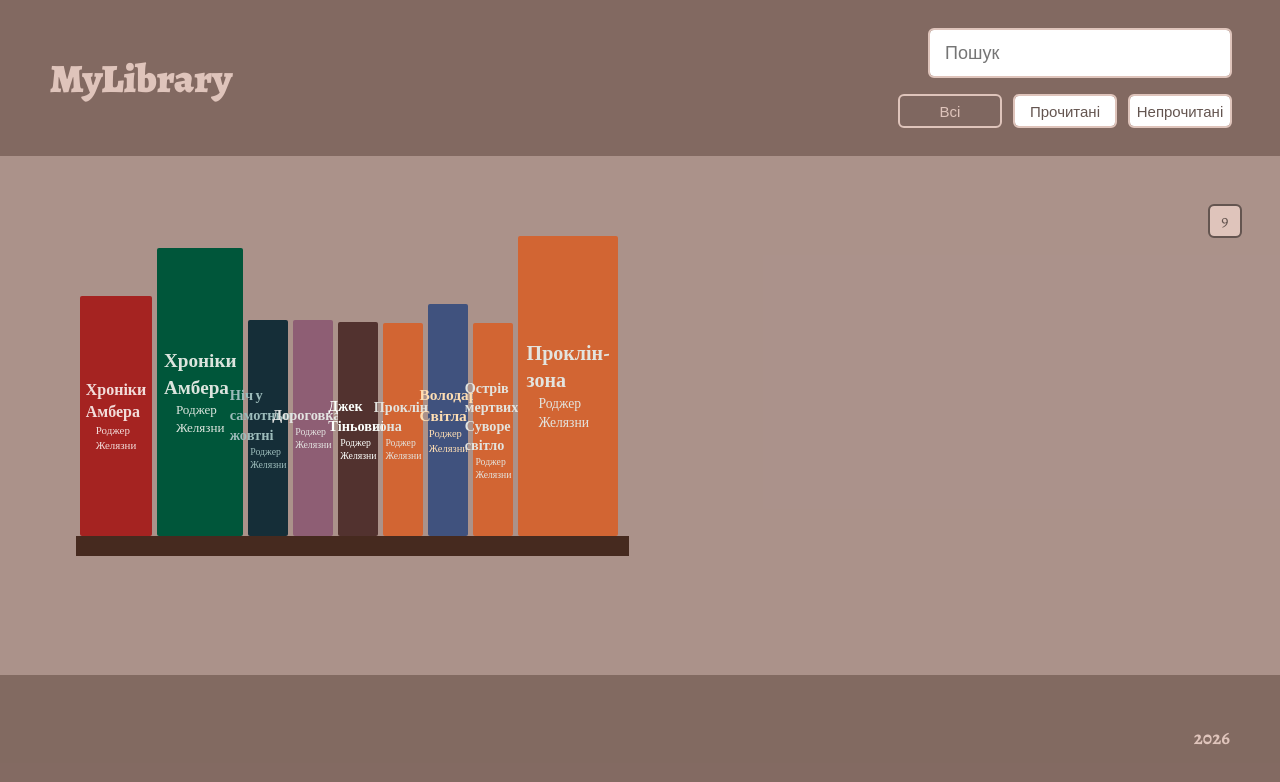
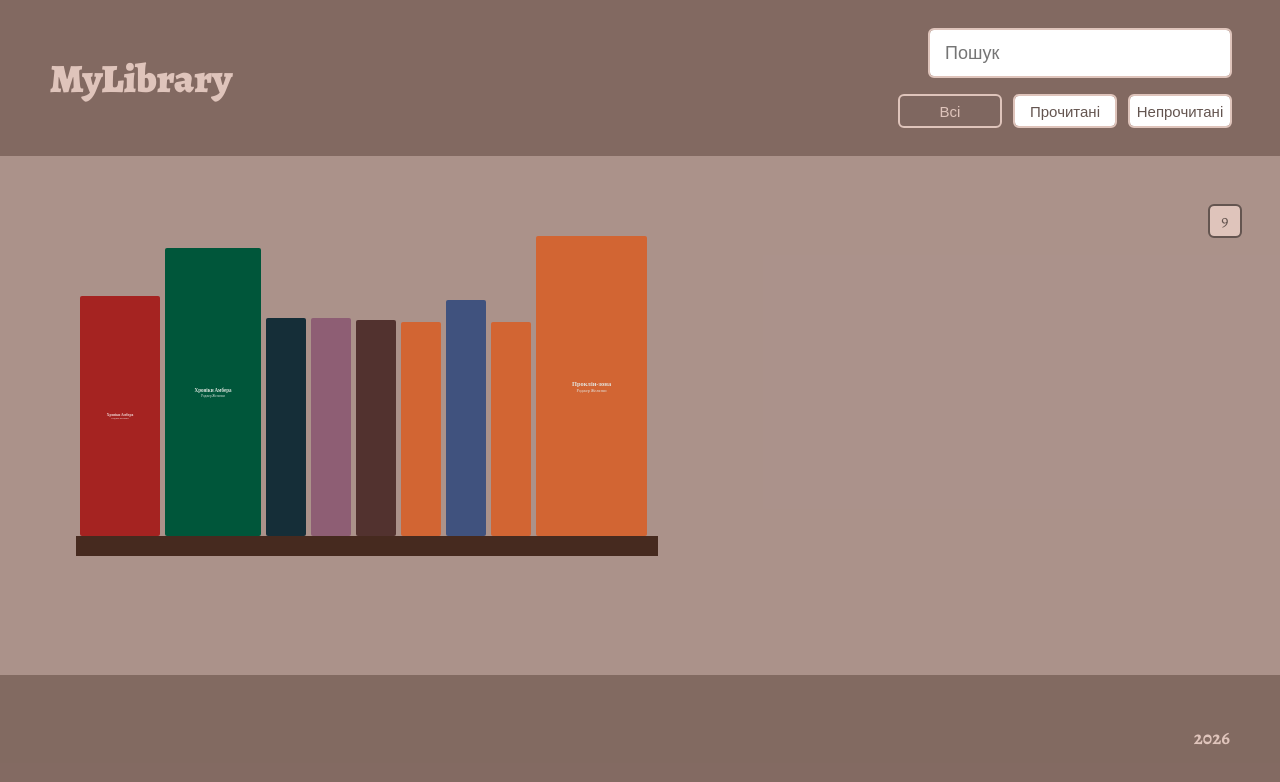
Before and after one commit to AnnaofAmber/MyLibrary, a React (Create React App) app in the folder my-app/: page / in a window 1280 px wide. Shown: the top 782 px of the page. Built offline with nearby package versions, Linux system fonts and the light colour scheme.

Commit message:
adding info to modal

```diff
--- a/my-app/src/components/BookInfo/BookInfo.jsx
+++ b/my-app/src/components/BookInfo/BookInfo.jsx
@@ -1,11 +1,12 @@
 import scss from './BookInfo.module.scss'
 
-export const BookInfo = ({image, author, nameModal, year, genre}) =>{
+export const BookInfo = ({image, author, nameModal, year, genre, publishYear, publisher, pages, read, series, seriesName,volumes, part, rating,description, language, dateOfReading, dateOfBuying}) =>{
     return(
     <div>
         <section>
             <h2>{nameModal}</h2>
             <p>{author}</p>
+            <p>{read}</p>
         <img
         className={scss.img}
         // src={require(`../../covers/${image}`)}
--- a/my-app/src/components/BookItem/BookItem.jsx
+++ b/my-app/src/components/BookItem/BookItem.jsx
@@ -3,10 +3,10 @@ import scss from "./BookItem.module.scss";
 // import { useDispatch } from "react-redux";
 // import { deleteBook } from "../../redux/booksSlice";
 
-export const BookItem = ({ id, name, author, year, genre, cover, image, showModalImage, pages, color, textColor }) => {
+export const BookItem = ({ id, name, author, year, genre, cover, image, showModalImage, color, textColor, nameModal, publishYear, publisher, pages, read, series, seriesName,volumes, part, rating,description, language, dateOfReading, dateOfBuying }) => {
 //   const dispatch = useDispatch();
 //   const onDelete = () => dispatch(deleteBook(id));
-const width = (Number(pages))/10
+const width = (Number(pages))/9
 console.log(width);
 
 let height = (Number(pages))/3
@@ -17,20 +17,19 @@ if (height<200){
 if(height>300){
   height = 300
 }
-// else{
-//   height=height+width
-// }
-const fontSizeTitle = height/15
 
+const fontSizeTitle = 14.5+width/12
 const fontSize = height/22
 
   return (
-    <li className={scss.bookItem}   onClick={() => showModalImage(image, name, author, year, genre)}>
+    <li className={scss.bookItem}   onClick={() => showModalImage(image, name, author, year, genre, cover, publishYear, publisher, pages, read, series, seriesName,volumes, part, rating,description, language, dateOfReading, dateOfBuying  )}>
         <div className={scss.bookSpine} style={{width:`${width}px`, height:`${height}px`, backgroundColor:`${color}`, color:`${textColor}`, }}>
-        <h2 className={scss.name} style={{fontSize:`${fontSizeTitle}px`}}>{name}</h2>
-        <p className={scss.author} style={{fontSize:`${fontSize}px`}}>{author}</p>
+        <h2 className={scss.name} >{name}</h2>
+        <p className={scss.author} >{author}</p>
         </div>
         <div className={scss.shelf}></div>
     </li>
   );
 };
+// style={{fontSize:`${fontSize}px`}}
+// style={{fontSize:`${fontSizeTitle}px`}}
--- a/my-app/src/components/BookItem/BookItem.module.scss
+++ b/my-app/src/components/BookItem/BookItem.module.scss
@@ -3,6 +3,7 @@
     flex-direction: column;
     justify-content: center;
     align-items: center;
+
 
 
 }
@@ -20,9 +21,8 @@
     margin-right: 5px;
   background-color: aliceblue;
   border-radius: 2px;
+       container-type: inline-size
 }
-
-
 
 
 .shelf{
@@ -31,3 +31,11 @@
   width: 110%;
   margin-bottom: 20px;
 }
+
+.name{
+  font-size: 9cqi;
+}
+
+.author{
+  font-size: 6cqi;
+}
--- a/my-app/src/components/BookList/BookList.jsx
+++ b/my-app/src/components/BookList/BookList.jsx
@@ -1,28 +1,37 @@
-import scss from './BookList.module.scss'
-import { BookItem } from "../BookItem/BookItem"
+import scss from "./BookList.module.scss";
+import { BookItem } from "../BookItem/BookItem";
 
-export const BookList = ({showModalImage, filteredBooks}) => {
-
-
-    return(
-         <ul className={scss.bookList}>
-        {filteredBooks.map(book => (
-            <BookItem
+export const BookList = ({ showModalImage, filteredBooks }) => {
+  return (
+    <ul className={scss.bookList}>
+      {filteredBooks.map((book) => (
+        <BookItem
           id={book.id}
           key={book.id}
           name={book.name}
           author={book.author}
           year={book.year}
           genre={book.genre}
-          cover ={book.cover}
+          cover={book.cover}
           image={book.cover}
-          pages={book.pages}
           color={book.color}
           textColor={book.textColor}
           showModalImage={showModalImage}
-          />
-        ))
-    }
+          publishYear={book.publishYear}
+          publisher={book.publisher}
+          pages={book.pages}
+          read={book.read}
+          series={book.series}
+          seriesName={book.seriesName}
+          volumes={book.volumes}
+          part={book.part}
+          rating={book.rating}
+          description={book.description}
+          language={book.language}
+          dateOfReading={book.dateOfReading}
+          dateOfBuying={book.dateOfBuying}
+        />
+      ))}
     </ul>
-    )
-}
+  );
+};
--- a/my-app/src/components/Layout/Layout.jsx
+++ b/my-app/src/components/Layout/Layout.jsx
@@ -1,102 +1,152 @@
-import scss from './Layout.module.scss'
+import scss from "./Layout.module.scss";
 
-import { BookList } from '../BookList/BookList'
-import {BookFilter} from '../BookFilter/BookFilter'
-import { Modal } from '../Modal/Modal';
-import { useState } from 'react';
-import { useSelector } from 'react-redux';
+import { BookList } from "../BookList/BookList";
+import { BookFilter } from "../BookFilter/BookFilter";
+import { Modal } from "../Modal/Modal";
+import { useState } from "react";
+import { useSelector } from "react-redux";
 
-const onFilteredBooks = (books, filter, isRead, ) => {
-  if(filter){
-
-    return books.filter(book =>
-    book.name.toLowerCase().includes(filter.toLowerCase()
-  )||
-      book.author.toLowerCase().includes(filter.toLowerCase()
-  )
-  ||book.genre.toLowerCase().includes(filter.toLowerCase())
-  );
-  }
-
-  if(isRead==='read'){
-
- return books.filter(book =>
-    book.read === true)
-  }
-
-  else if (isRead==='not'){
-
-    return  books.filter(book =>
-    book.read === false)
-  }
-      else{
-      return books
-    }
-};
+/**
+  |============================
+  | все для Modal
+  |============================
+*/
 
 export const Layout = () => {
   const [isModal, setIsModal] = useState(false);
-  const [image, setModalImage] = useState({});
   const [name, setModalName] = useState({});
   const [author, setModalAuthor] = useState({});
   const [year, setModalYear] = useState({});
+  const [publishYear, setPublishYear] = useState({});
   const [genre, setModalGenre] = useState({});
+  const [publisher, setPublisher] = useState({});
+  const [image, setModalImage] = useState({});
+  const [pages, setPages] = useState({});
+  const [read, setRead] = useState({});
+  const [series, setSeries] = useState({});
+  const [seriesName, setSeriesName] = useState({});
+  const [volumes, setVolumes] = useState({});
+  const [part, setPart] = useState({});
+  const [rating, setRating] = useState({});
+  const [description, setDescription] = useState({});
+  const [language, setLanguage] = useState({});
+  const [dateOfReading, setDateOfReading] = useState({});
+  const [dateOfBuying, setDateOfBuying] = useState({});
 
 
-  const showModalImage = (imageModal,name, author, genre, year) => {
+
+  const showModalImage = (imageModal, name, author, genre, year, publishYear, publisher, pages, read, series, seriesName,volumes, part, rating,description, language, dateOfReading, dateOfBuying) => {
+    setIsModal(true);
+    setModalName(name);
+    setModalAuthor(author);
+      setModalYear(year);
+      setPublishYear(publishYear)
+    setModalGenre(genre);
+    setPublisher(publisher)
     setModalImage(imageModal);
-    setModalName(name)
-    setModalAuthor(author)
-    setModalGenre(genre)
-    setModalYear(year)
-    setIsModal(true);
+    setPages(pages);
+    setRead(read);
+    setSeries(series);
+    setSeriesName(seriesName);
+    setVolumes(volumes);
+    setPart(part);
+    setRating(rating);
+    setDescription(description);
+    setLanguage(language);
+    setDateOfReading(dateOfReading);
+    setDateOfBuying(dateOfBuying)
   };
 
   const closeModal = () => {
     setModalImage({});
     setIsModal(false);
+  };
+
+  /**
+    |============================
+    | для фільтра прочитаного
+    |============================
+  */
+
+const onFilteredBooks = (books, filter, isRead) => {
+  if (filter) {
+    return books.filter(
+      (book) =>
+        book.name.toLowerCase().includes(filter.toLowerCase()) ||
+        book.author.toLowerCase().includes(filter.toLowerCase()) ||
+        book.genre.toLowerCase().includes(filter.toLowerCase()),
+    );
   }
 
+  if (isRead === "read") {
+    return books.filter((book) => book.read === true);
+  } else if (isRead === "not") {
+    return books.filter((book) => book.read === false);
+  } else {
+    return books;
+  }
+};
 
-    const books = useSelector(state=>state.books)
-    const filter = useSelector(state=>state.filter)
-    const isRead = useSelector(state=>state.isRead)
-
-
+  const books = useSelector((state) => state.books);
+  const filter = useSelector((state) => state.filter);
+  const isRead = useSelector((state) => state.isRead);
 
   const filteredBooks = onFilteredBooks(books, filter, isRead);
 
-    let i = 0
-      const counter = (filteredBooks) =>{
-       filteredBooks.map(book=>{
-          return i = i+1
-        }
-       )
+  let i = 0;
+  const counter = (filteredBooks) => {
+    filteredBooks.map((book) => {
+      return (i = i + 1);
+    });
+  };
+  counter(filteredBooks);
 
-      }
-
-      counter(filteredBooks)
-
-
+  /**
+    |============================
+    | RETURN
+    |============================
+  */
   return (
     <div className={scss.wrapper}>
       <div className={scss.container}>
         <header className={scss.header}>
-        <h1 className={scss.headerTitle}>
-            MyLibrary
-        </h1>
-        <BookFilter/>
+          <h1 className={scss.headerTitle}>MyLibrary</h1>
+          <BookFilter />
         </header>
         <main className={scss.main}>
           <div className={scss.counter}>{i}</div>
-        <BookList filteredBooks={filteredBooks} showModalImage={showModalImage}/>
-
+          <BookList
+            filteredBooks={filteredBooks}
+            showModalImage={showModalImage}
+          />
         </main>
         <footer className={scss.footer}>
           <h3>2026</h3>
         </footer>
       </div>
-      {isModal && <Modal nameModal={name} image={image} author={author} genre={genre} year={year} onClose={closeModal} />}
+      {isModal && (
+        <Modal
+          nameModal={name}
+          author={author}
+          year={year}
+          publisher={publisher}
+          publishYear={publishYear}
+          genre={genre}
+          image={image}
+          pages={pages}
+          read={read}
+          series={series}
+          seriesName={seriesName}
+          volumes={volumes}
+          part={part}
+          rating={rating}
+          description={description}
+          language={language}
+          dateOfReading={dateOfReading}
+          dateOfBuying={dateOfBuying}
+          onClose={closeModal}
+        />
+      )}
     </div>
-)
-}
+  );
+};
--- a/my-app/src/redux/booksSlice.js
+++ b/my-app/src/redux/booksSlice.js
@@ -23,6 +23,8 @@ const initialState = {
       rating: "5",
       description: "Амбер і Хаос — єдині справжні світи в усьому Всесвіті. Їхнє протистояння — це одвічна боротьба між силами Порядку і Хаосу. Пройшовши ініціацію Лабіринтом чи Лоґрусом, члени королівської сім’ї Амбера та Дворів Хаосу можуть вільно мандрувати Тінями — відображеннями головних світів, а також маніпулювати реальністю. У приватній лікарні Тіні Земля чоловік на ім’я Карл Корі одужує після автокатастрофи. Утративши пам’ять, він і не здогадується, що насправді є одним із дев’яти принців Амбера — Корвіном. Чоловік тікає з лікарні. Йому вдається знайти свою сестру, а потім і брата, відшукати дивну колоду карт Таро, на яких зображений і він сам, а потім пройти Лабіринтом... Згадавши, хто він насправді, Корвін прагне здобути корону Амбера. Та він ще не знає, що проти королівства збираються злі сили...",
       language:'українська',
+      dateOfReading:'',
+      dateOfBuying:'none'
     },
     {
       id: nanoid(),
@@ -44,6 +46,8 @@ const initialState = {
       rating: "5",
       description: "Здавалось би, після закінчення війни між двома головними світами — Амбером і Хаосом — у всьому Всесвіті запанував спокій. Трон Амбера очолює новий король, який понад усе прагне зберегти злагоду та мир. Однак... У Тіні Земля юнак Мерлін, син Корвіна Амберського і Дари з Дворів Хаосу, намагається жити нормальним земним життям, життям без підступів, війн, вендет… І це йому добре вдається, якщо не зважати на те, що трапляється з ним кожного 30 квітня. Саме цього дня упродовж восьми років хтось (чи щось?) намагається його вбити. Пожежа, витік газу, автокатастрофа, стрілянина… А цьогорічний убивця виявився схожою на собаку почварою, що загризла його колишню дівчину Джулію та ледь не вбила і його. Хтось повинен стояти за всім цим, але хто?",
       language:'українська',
+            dateOfReading:'',
+      dateOfBuying:'none'
     },
     {
       id: nanoid(),
@@ -65,6 +69,8 @@ const initialState = {
       rating: "4",
       description: "Книга «Ніч у самотньому жовтні» — це історичне фентезі в декораціях вікторіанського Лондона від американського письменника Роджера Желязни. Джентльмен із ножем Джек та його сторожовий собака Нюх блукають пітьмою столиці Англії, адже беруть участь у Великій Грі. Вона настає кілька разів на століття, коли повний місяць припадає за 31 жовтня. У цьому маскараді хаосу, таємничих квестів і надто знайомих героїв з культових історій звершиться доля цілого світу, що застигне перед величчю стародавніх богів. Джеку ліпше дійти до кінця, бо на тих, хто програє, чекає лихо…",
       language:'українська',
+            dateOfReading:'',
+      dateOfBuying:'none'
     },
         {
       id: nanoid(),
@@ -86,6 +92,8 @@ const initialState = {
       rating: "4",
       description: "Чи можна змінити минуле? Так, якщо знати дорогу. Точніше, Дорогу, єдину і неповторну крізь час, від динозаврів і стародавніх цивілізацій аж у космічно-футуристичну добу. Обрані з різних століть уміють її долати. Тасують події, маніпулюють історією... або просто буденно собі заробляють на прожиття. Кого тут тільки не стрінеш: і горезвісних диктаторів, і славетних письменників, і безіменних пропащих відлюдників у позачассі. А серед інших їздять Дорогою двоє: батько і син, прямують назустріч долі зльоту або загибелі. За штурманів же у тих водіїв незвичні, але поетичні, високотехнологічні та норовливі супутниці. Обидва екіпажі долають перешкоди й ворогів, шукаючи відповіді на життєво важливу загадку. Усе вирішиться при останньому повороті на Вавилон і не обійдеться без драконів, таких любих серцю Джорджа Мартіна, що він аж екранізацію обіцяє.",
       language:'українська',
+            dateOfReading:'',
+      dateOfBuying:'none'
     },
             {
       id: nanoid(),
@@ -107,6 +115,8 @@ const initialState = {
       rating: "3",
       description: "Світ «Джека Тіньового» це чорно-білий світ, розділений поміж Магією, що панує на нічній стороні планети, і Наукою владаркою освітленої сторони. Історія ж, що її розповідає нам автор, здавалось би, простенька й невигадлива історія про нефортунного злодія і крутія на ймення Джек Тіньовий, його страту, воскресіння й жадобу помсти. Прагнучи відплатити за кривду й повернути кохану, він пожертвує хоч цілим світом і вже не зійде з обраного шляху. І на цьому шляху йому не забракне ні відваги, ні жорстокості, ні хитрості, як його творцеві не забракло таланту, щоби перетворити простеньку історію помсти в епічну філософську притчу.",
       language:'українська',
+            dateOfReading:'',
+      dateOfBuying:'none'
     },
 
     {
@@ -129,6 +139,8 @@ const initialState = {
       rating: "4",
       description: "Страшенна хвороба загрожує зменшити людство наполовину… Точніше, не людство, а те, що від нього лишилось, — по ядерному армагедоні. Ліки, що можуть зарадити мору, потрібні «на вчора», ще й дуже далеко, але це героїчне завдання волею долі дісталося байкеру-соціопату. Чи зможе, чи схоче він подолати заради чужого добра жахи Проклін-зони, що накрила прокляттям увесь континент? Як змінить його ця мандрівка? Славетний фантаст розповів нам про це в динамічному бойовику «на колесах» і не без моралі, вплив якого помітний і в пізніших творах про постядерний світ. Колоритні мутанти, мобільні бандити, химерні броньовані транспортні засоби і божевільні стихії — класика жанру!",
       language:'українська',
+            dateOfReading:'',
+      dateOfBuying:'none'
     },
     {
       id: nanoid(),
@@ -150,6 +162,8 @@ const initialState = {
       rating: "4",
       description: "У чарівному барвистому світі панує кастовий устрій на релігійній основі. Свавільні й могутні безсмертні небожителі, що нагадують супергероїв із коміксів, безтурботно раюють, тоді як людство застрягло десь на середньовічному рівні, у шорах невігластва й забобонів. Щойно наука підійме голову, паростки технологій безжально викорінюють, бо знання запорука влади, а владою Небеса ділитися не бажають. Але зухвалий раджа Сіддгартха ще пам’ятає: колись давно, на втраченій далекій батьківщині, було й по-іншому. Він кидає виклик «богам» і розпочинає рух опору, а Небеса проголошують цього «месію» поза законом і намагаються вполювати... У своєму славетному творі Роджер Желязни майстерно обігрує всякі мотиви: божественності й безсмертя, грані між технікою і чарами, розбещення владою, космічної колонізації і навіть транссексуальності, вплітаючи в пишний орнамент ниточки індуїзму й буддизму, іронію і тонкі алюзії. «Володар Світла» найкращий роман 1968 року за версією премії «Г’юґо». Зануртеся й ви в атмосферу східної казки й індійської філософії, що вуалює класичну фантастику.",
       language:'українська',
+            dateOfReading:'',
+      dateOfBuying:'none'
     },
     {
       id: nanoid(),
@@ -171,6 +185,8 @@ const initialState = {
       rating: "4",
       description: "Страшенна хвороба загрожує зменшити людство наполовину… Точніше, не людство, а те, що від нього лишилось, — по ядерному армагедоні. Ліки, що можуть зарадити мору, потрібні «на вчора», ще й дуже далеко, але це героїчне завдання волею долі дісталося байкеру-соціопату. Чи зможе, чи схоче він подолати заради чужого добра жахи Проклін-зони, що накрила прокляттям увесь континент? Як змінить його ця мандрівка? Славетний фантаст розповів нам про це в динамічному бойовику «на колесах» і не без моралі, вплив якого помітний і в пізніших творах про постядерний світ. Колоритні мутанти, мобільні бандити, химерні броньовані транспортні засоби і божевільні стихії — класика жанру!",
       language:'українська',
+            dateOfReading:'',
+      dateOfBuying:'none'
     },
     {
       id: nanoid(),
@@ -192,6 +208,8 @@ const initialState = {
       rating: "4",
       description: "Страшенна хвороба загрожує зменшити людство наполовину… Точніше, не людство, а те, що від нього лишилось, — по ядерному армагедоні. Ліки, що можуть зарадити мору, потрібні «на вчора», ще й дуже далеко, але це героїчне завдання волею долі дісталося байкеру-соціопату. Чи зможе, чи схоче він подолати заради чужого добра жахи Проклін-зони, що накрила прокляттям увесь континент? Як змінить його ця мандрівка? Славетний фантаст розповів нам про це в динамічному бойовику «на колесах» і не без моралі, вплив якого помітний і в пізніших творах про постядерний світ. Колоритні мутанти, мобільні бандити, химерні броньовані транспортні засоби і божевільні стихії — класика жанру!",
       language:'українська',
+            dateOfReading:'',
+      dateOfBuying:'none'
     },
 
   ]
```
Also changed, not shown: my-app/src/components/Modal/Modal.jsx (+20 -2 lines). Lines whose indentation alone changed are shown as unchanged.
